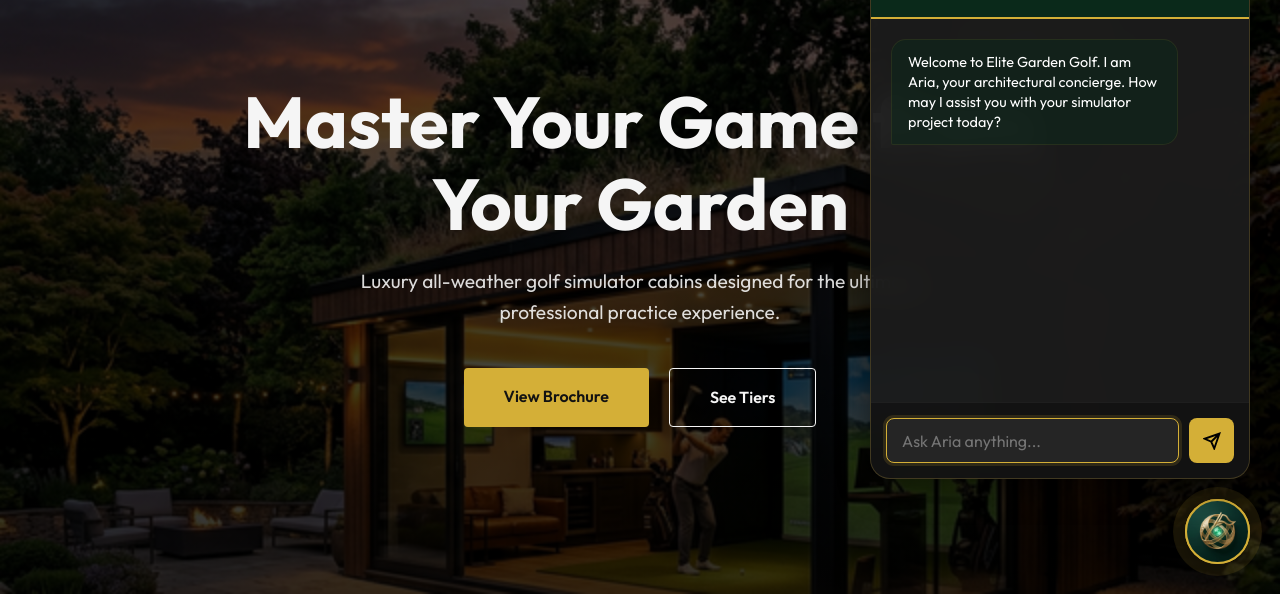
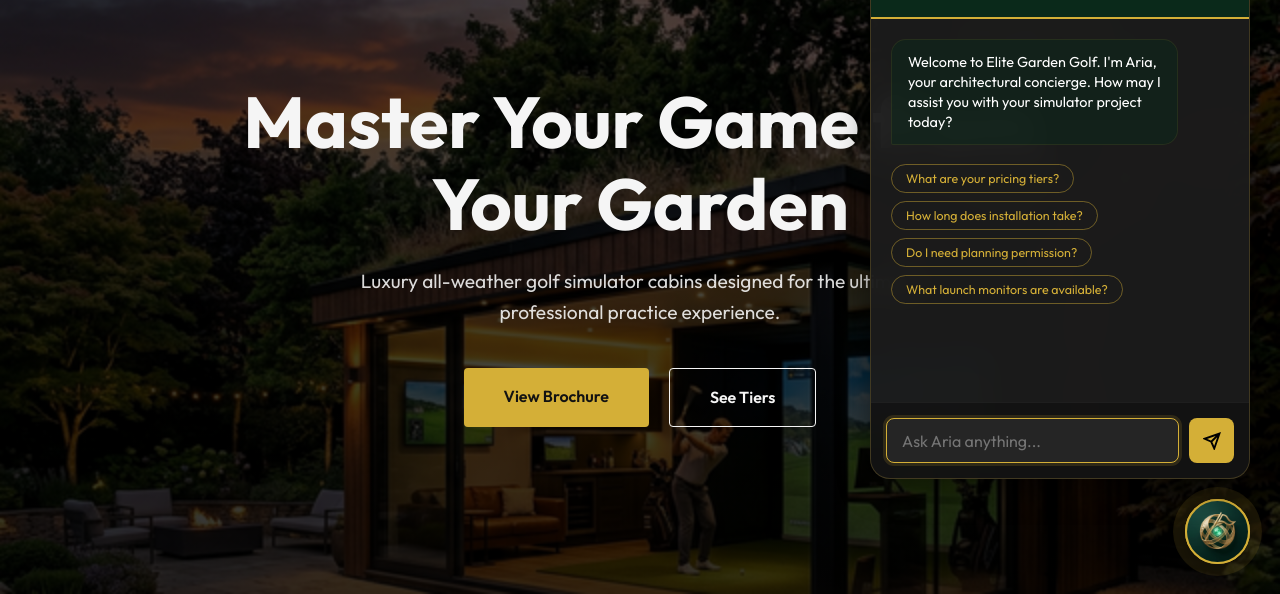
Before and after one commit to imyporter2003/elite-garden-golf, a website: page index.html in a window 1280 px wide. Both pictures are taken after a click on the element 1217 px from the left and 737 px from the top of the page. Shown: the part 206-800 px from the top of the page. Drawn offline with Linux system fonts and the light colour scheme.

Commit message:
Add FAQ quick-reply chips to Aria chatbot

```diff
--- a/chatbot.css
+++ b/chatbot.css
@@ -276,3 +276,29 @@
         right: -10px;
     }
 }
+
+/* FAQ Quick-Reply Chips */
+.aria-faq-chips {
+    display: flex;
+    flex-wrap: wrap;
+    gap: 8px;
+    padding: 4px 0 8px 0;
+}
+
+.aria-faq-chip {
+    background: transparent;
+    border: 1px solid rgba(212, 175, 55, 0.45);
+    border-radius: 20px;
+    color: var(--aria-gold);
+    cursor: pointer;
+    font-family: 'Outfit', sans-serif;
+    font-size: 0.78rem;
+    padding: 6px 14px;
+    transition: background 0.2s ease, border-color 0.2s ease;
+    white-space: nowrap;
+}
+
+.aria-faq-chip:hover {
+    background: rgba(212, 175, 55, 0.12);
+    border-color: var(--aria-gold);
+}
--- a/chatbot.js
+++ b/chatbot.js
@@ -95,7 +95,32 @@
     }
 
     addWelcomeMessage() {
-        this.addMessage('ai', "Welcome to Elite Garden Golf. I am Aria, your architectural concierge. How may I assist you with your simulator project today?");
+        this.addMessage('ai', "Welcome to Elite Garden Golf. I'm Aria, your architectural concierge. How may I assist you with your simulator project today?");
+        this.renderFaqChips();
+    }
+
+    renderFaqChips() {
+        const faqs = [
+            'What are your pricing tiers?',
+            'How long does installation take?',
+            'Do I need planning permission?',
+            'What launch monitors are available?'
+        ];
+        const chipsDiv = document.createElement('div');
+        chipsDiv.className = 'aria-faq-chips';
+        faqs.forEach(q => {
+            const chip = document.createElement('button');
+            chip.className = 'aria-faq-chip';
+            chip.textContent = q;
+            chip.onclick = () => {
+                chipsDiv.remove();
+                this.elements.input.value = q;
+                this.sendMessage();
+            };
+            chipsDiv.appendChild(chip);
+        });
+        this.elements.messages.appendChild(chipsDiv);
+        this.scrollToBottom();
     }
 
     addMessage(role, content) {
```
